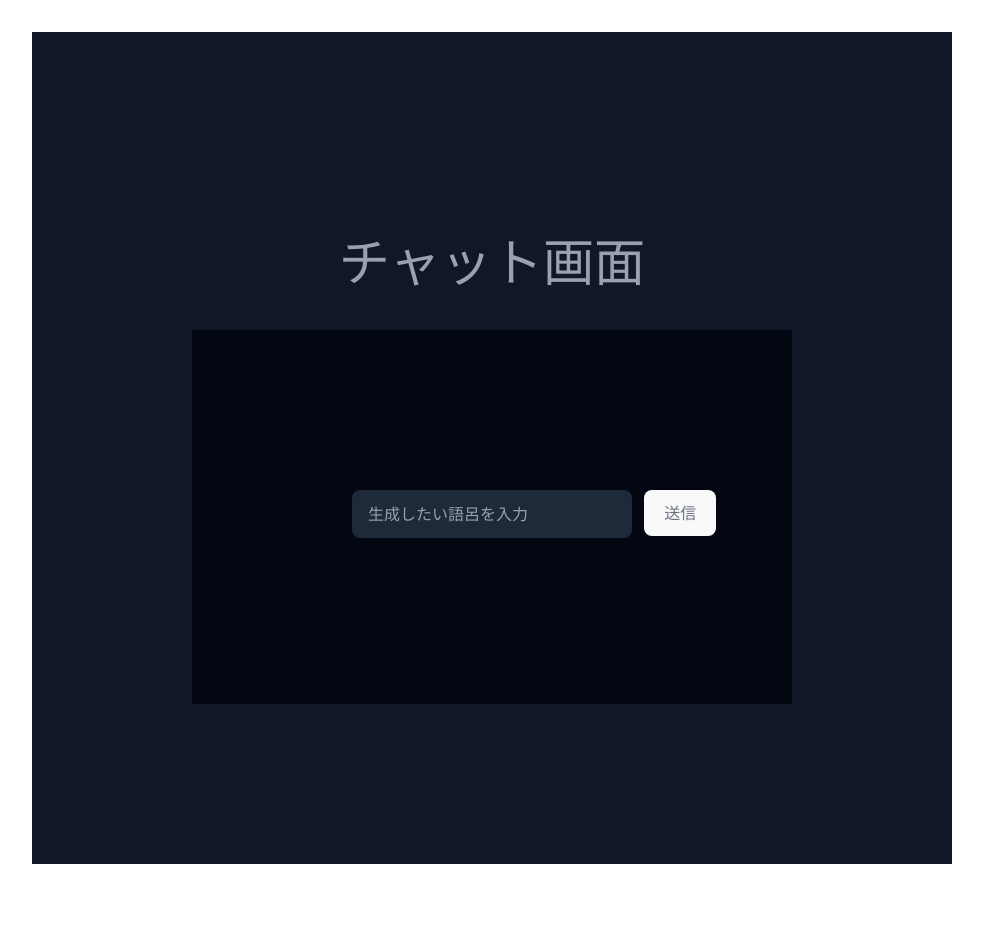
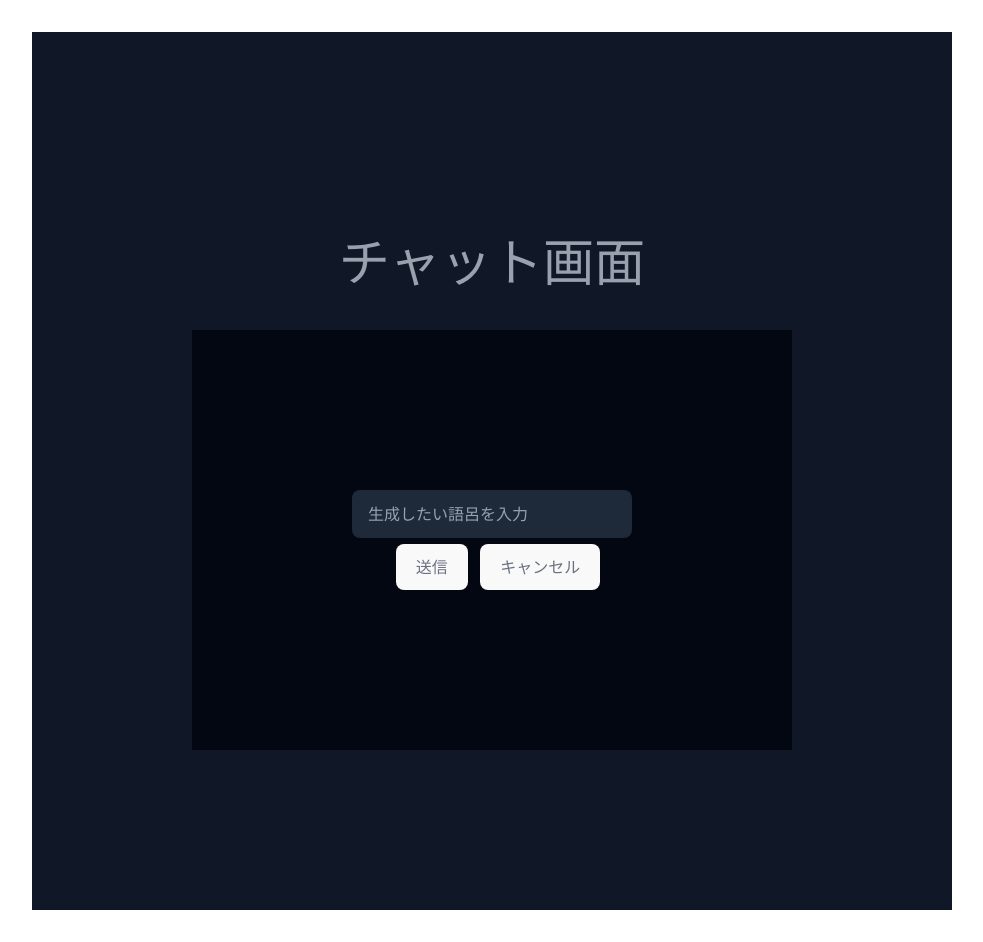
Before and after one commit to shisoten/Goro, a React (Vite) app: page / in a window 1280 px wide. Shown: the whole page, without its empty margins (148-1131 px from the left). Before the commit the page ends 896 px from the top, so only its background shows below. Built offline with nearby package versions, Linux system fonts and the light colour scheme.

Commit message:
出力欄、送信/キャンセルボタンを実装

```diff
--- a/src/components/ChatInput.tsx
+++ b/src/components/ChatInput.tsx
@@ -2,12 +2,27 @@ import { useState } from "react";
 import TextareaAutosize from "react-textarea-autosize";
 import CustomButton from "./CustomButton";
 
+interface ChanInputProps {
+  isLoading: boolean;
+  setIsLoading: Function;
+}
+
 // 入力欄コンポーネント
-const ChatInput = () => {
+const ChatInput = ({ isLoading, setIsLoading }: ChanInputProps) => {
   // 入力した文字列
   const [input, setInput] = useState("");
   // 送信ボタンの活性/非活性
   const isDisabled = !input;
+
+  // 送信ボタン押下時の処理
+  const handleSubmit = () => {
+    !isLoading && setIsLoading(true);
+  };
+
+  // キャンセルボタン押下時の処理
+  const handleCancel = () => {
+    isLoading && setIsLoading(false);
+  };
 
   return (
     <div className="border-t border-gray-900 bg-gray-950 p-40">
@@ -23,17 +38,35 @@ const ChatInput = () => {
         // 制御コンポーネントのため、onChangeがないと入力しても再レンダリングされない
         onChange={(e) => setInput(e.target.value)}
       />
+      <div>
+        {/* 送信ボタン */}
         <CustomButton
-        className={`absolute ml-3 p-1.5 rounded-lg !transition-colors ${
+          className={`ml-3 p-1.5 rounded-lg !transition-colors ${
             //　入力値が空の場合
             !input
               ? "bg-gray-700 text-gray-500 !cursor-not-allowed !hover:bg-sky-300"
               : "bg-purple-600 hover:bg-purple-500 text-white cursor-pointer"
           }`}
           disabled={isDisabled}
+          onClick={handleSubmit}
         >
           送信
         </CustomButton>
+
+        {/* キャンセルボタン */}
+        <CustomButton
+          className={`ml-3 p-1.5 rounded-lg !transition-colors ${
+            //　入力値が空の場合
+            !isLoading
+              ? "bg-gray-700 text-gray-500 !cursor-not-allowed !hover:bg-sky-300"
+              : "bg-purple-600 hover:bg-purple-500 text-white cursor-pointer"
+          }`}
+          disabled={!isLoading}
+          onClick={handleCancel}
+        >
+          キャンセル
+        </CustomButton>
+      </div>
     </div>
   );
 };
--- /dev/null
+++ b/src/components/ChatOutput.tsx
@@ -0,0 +1,13 @@
+import React from "react";
+
+//　出力欄コンポーネント
+const ChatOutput = () => {
+  return (
+    <div className="flex justify-center">
+      <div className="animate-spin h-6 w-6 border-3 border-gray-500 rounded-full border-t-transparent"></div>
+      OUTPUT
+    </div>
+  );
+};
+
+export default ChatOutput;
--- a/src/pages/ChatPage.tsx
+++ b/src/pages/ChatPage.tsx
@@ -1,11 +1,19 @@
+import { useState } from "react";
 import ChatInput from "../components/ChatInput";
+import ChatOutput from "../components/ChatOutput";
 
 //　入力ページコンポーネント
 const ChatPage = () => {
+  const [isLoading, setIsLoading] = useState(false);
+
   return (
     <div className="border-t border-gray-900 bg-gray-900 p-40">
       <h1 className="top-5 text-gray-400 my-10">チャット画面</h1>
-      <ChatInput />
+      {/* 入力欄は常に表示し、出力欄は送信時のみ表示 */}
+      <div>
+        <ChatInput isLoading={isLoading} setIsLoading={setIsLoading} />
+        {isLoading && <ChatOutput />}
+      </div>
     </div>
   );
 };
--- /dev/null
+++ b/src/providers/WebSocketProvider.tsx
@@ -0,0 +1,14 @@
+import { createContext, useContext } from "react";
+
+// コンテキストとして保存したいプロパティ
+interface WebSocketContextType {
+  isLoading: boolean;
+}
+
+export const WebSocketContext = createContext<WebSocketContextType>({
+  isLoading: false,
+});
+
+export const useWebSocket = () => {
+  useContext(WebSocketContext);
+};
```
Lines whose indentation alone changed are shown as unchanged.
